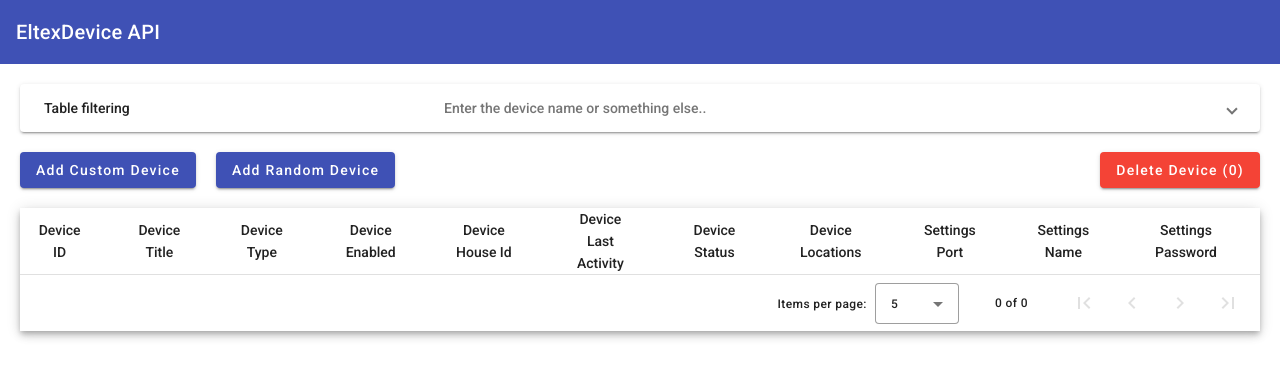
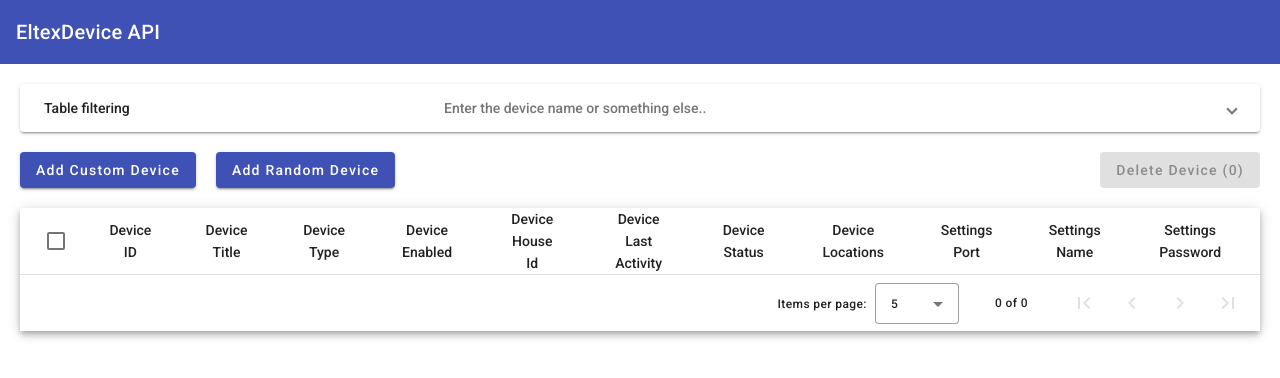
Before and after one commit to nnabse/test-eltex, an Angular app: page /devices in a window 1280 px wide. Shown: the top 378 px of the page. Built offline with nearby package versions, Linux system fonts and the light colour scheme.

Commit message:
add devices table checkboxes for device selecting, add device removing dialog

```diff
--- /dev/null
+++ b/src/app/features/devices/device-remove-dialog/device-remove-dialog.component.html
@@ -0,0 +1,15 @@
+<h1 mat-dialog-title>
+  Device<span *ngIf="data.devices.length > 1">s</span> Removing
+</h1>
+<div class="flex flex-col gap20" mat-dialog-content>
+  <p>
+    Are you sure you want delete devices ({{ data.devices.length }}) with id:
+  </p>
+  <ng-container *ngFor="let device of data.devices">
+    {{ device.id }} <br/>
+  </ng-container>
+</div>
+<div mat-dialog-actions>
+  <button (click)="removeDevices()" color="warn" mat-dialog-close mat-raised-button>Delete</button>
+  <button mat-dialog-close mat-raised-button>Cancel</button>
+</div>
--- /dev/null
+++ b/src/app/features/devices/device-remove-dialog/device-remove-dialog.component.scss
@@ -0,0 +1,2 @@
+@import "variables";
+@import "flex";
--- /dev/null
+++ b/src/app/features/devices/device-remove-dialog/device-remove-dialog.component.ts
@@ -0,0 +1,22 @@
+import { ChangeDetectionStrategy, Component, Inject } from '@angular/core';
+import { MAT_DIALOG_DATA } from '@angular/material/dialog';
+import { RemoveDialogData } from '@features/devices/device-remove-dialog/device-remove-dialog.model';
+
+@Component({
+  selector: 'device-remove-dialog',
+  templateUrl: './device-remove-dialog.component.html',
+  styleUrls: ['./device-remove-dialog.component.scss'],
+  changeDetection: ChangeDetectionStrategy.OnPush,
+})
+export class DeviceRemoveDialogComponent {
+  constructor(
+    @Inject(MAT_DIALOG_DATA) protected readonly data: RemoveDialogData
+  ) {}
+
+  protected removeDevices(): void {
+    const idList: string[] = [];
+    for (let i = 0; i <= this.data.devices.length - 1; i++) {
+      idList.push(this.data.devices[i].id);
+    }
+  }
+}
--- /dev/null
+++ b/src/app/features/devices/device-remove-dialog/device-remove-dialog.model.ts
@@ -0,0 +1,5 @@
+import { Device } from '@interfaces/device.interfaces';
+
+export interface RemoveDialogData {
+  devices: Device[];
+}
--- a/src/app/features/devices/device-remove/device-remove.component.html
+++ b/src/app/features/devices/device-remove/device-remove.component.html
@@ -1,4 +1,9 @@
-<button (click)="removeSelectedDevices()" color="warn" mat-raised-button>
-  Delete Device<span *ngIf="selectedDevicesNumber">s</span>
+<button
+  (click)="openRemoveDevicesDialog()"
+  [disabled]="!selectedDevicesNumber"
+  color="warn"
+  mat-raised-button
+>
+  Delete Device<span *ngIf="selectedDevicesNumber > 1">s</span>
   ({{ selectedDevicesNumber }})
 </button>
--- a/src/app/features/devices/device-remove/device-remove.component.ts
+++ b/src/app/features/devices/device-remove/device-remove.component.ts
@@ -1,4 +1,7 @@
 import { ChangeDetectionStrategy, Component, Input } from '@angular/core';
+import { MatDialog } from '@angular/material/dialog';
+import { DeviceRemoveDialogComponent } from '@features/devices/device-remove-dialog/device-remove-dialog.component';
+import { Device } from '@interfaces/device.interfaces';
 
 @Component({
   selector: 'device-remove-button',
@@ -6,7 +9,14 @@ import { ChangeDetectionStrategy, Component, Input } from '@angular/core';
   changeDetection: ChangeDetectionStrategy.OnPush,
 })
 export class DeviceRemoveComponent {
-  @Input() selectedDevicesNumber = 0;
+  @Input() public selectedDevicesNumber = 0;
+  @Input() public selectedDevices: Device[] = [];
 
-  protected removeSelectedDevices(): void {}
+  constructor(private readonly dialog: MatDialog) {}
+
+  protected openRemoveDevicesDialog(): void {
+    this.dialog.open(DeviceRemoveDialogComponent, {
+      data: { devices: this.selectedDevices },
+    });
+  }
 }
--- a/src/app/features/devices/devices.module.ts
+++ b/src/app/features/devices/devices.module.ts
@@ -7,6 +7,7 @@ import { DeviceAddCustomComponent } from '@features/devices/device-add-custom/de
 import { DeviceAddRandomComponent } from '@features/devices/device-add-random/device-add-random.component';
 import { DeviceCreateDialogComponent } from '@features/devices/device-create-dialog/device-create-dialog.component';
 import { DeviceRemoveComponent } from '@features/devices/device-remove/device-remove.component';
+import { DeviceRemoveDialogComponent } from '@features/devices/device-remove-dialog/device-remove-dialog.component';
 import { DevicesRoutingModule } from '@features/devices/devices-routing.module';
 import { DevicesComponent } from '@features/devices/devices.component';
 import { FilterComponent } from '@features/devices/filter/filter.component';
@@ -22,6 +23,7 @@ import { SharedModule } from '@shared/shared.module';
     DeviceCreateDialogComponent,
     DeviceAddCustomComponent,
     DeviceAddRandomComponent,
+    DeviceRemoveDialogComponent,
   ],
   imports: [
     CommonModule,
--- a/src/app/features/devices/table/table.component.html
+++ b/src/app/features/devices/table/table.component.html
@@ -14,11 +14,35 @@
     <device-add-random></device-add-random>
   </div>
   <div class="remove-device-button ml-a">
-    <device-remove-button></device-remove-button>
+    <device-remove-button
+      [selectedDevicesNumber]="checkedDevicesNumber"
+      [selectedDevices]="checkedDevices"
+    >
+    </device-remove-button>
   </div>
 </div>
 <div class="devices-table mat-elevation-z5">
   <table [dataSource]="tableSource" mat-table matSort>
+    <ng-container matColumnDef="select">
+      <th *matHeaderCellDef mat-header-cell>
+        <mat-checkbox
+          (change)="$event ? toggleAllRows() : null"
+          [aria-label]="checkboxLabel()"
+          [checked]="selection.hasValue() && isAllSelected()"
+          [indeterminate]="selection.hasValue() && !isAllSelected()"
+        >
+        </mat-checkbox>
+      </th>
+      <td *matCellDef="let row" mat-cell>
+        <mat-checkbox
+          (change)="$event ? selection.toggle(row) : null"
+          (click)="$event.stopPropagation()"
+          [aria-label]="checkboxLabel(row)"
+          [checked]="selection.isSelected(row)"
+        >
+        </mat-checkbox>
+      </td>
+    </ng-container>
     <ng-container matColumnDef="id">
       <th *matHeaderCellDef mat-header-cell mat-sort-header>Device ID</th>
       <td *matCellDef="let device" mat-cell>{{ device.id }}</td>
@@ -83,7 +107,11 @@
     </ng-container>
 
     <tr *matHeaderRowDef="displayedColumns" mat-header-row></tr>
-    <tr *matRowDef="let row; columns: displayedColumns" mat-row></tr>
+    <tr
+      (click)="selection.toggle(row)"
+      *matRowDef="let row; columns: displayedColumns"
+      mat-row
+    ></tr>
   </table>
   <mat-paginator
     [pageSizeOptions]="[5, 10, 25, 50]"
--- a/src/app/features/devices/table/table.component.ts
+++ b/src/app/features/devices/table/table.component.ts
@@ -1,7 +1,9 @@
+import { SelectionModel } from '@angular/cdk/collections';
 import {
   AfterViewInit,
   ChangeDetectionStrategy,
   Component,
+  OnDestroy,
   OnInit,
   ViewChild,
 } from '@angular/core';
@@ -10,6 +12,7 @@ import { MatSort } from '@angular/material/sort';
 import { MatTableDataSource } from '@angular/material/table';
 import { TableDisplayedColumns } from '@features/devices/table/table.model';
 import { Device } from '@interfaces/device.interfaces';
+import { Subscription } from 'rxjs';
 
 @Component({
   selector: 'devices-table',
@@ -17,11 +20,13 @@ import { Device } from '@interfaces/device.interfaces';
   styleUrls: ['./table.component.scss'],
   changeDetection: ChangeDetectionStrategy.OnPush,
 })
-export class TableComponent implements OnInit, AfterViewInit {
+export class TableComponent implements OnInit, AfterViewInit, OnDestroy {
   @ViewChild(MatSort) sort?: MatSort;
   @ViewChild(MatPaginator) paginator?: MatPaginator;
-  protected tableSource = new MatTableDataSource<Device>([]);
+  protected readonly tableSource = new MatTableDataSource<Device>([]);
+  protected readonly selection = new SelectionModel<Device>(true, []);
   protected readonly displayedColumns: TableDisplayedColumns[] = [
+    TableDisplayedColumns.SELECT,
     TableDisplayedColumns.ID,
     TableDisplayedColumns.TITLE,
     TableDisplayedColumns.DEVICE_TYPE,
@@ -34,6 +39,9 @@ export class TableComponent implements OnInit, AfterViewInit {
     TableDisplayedColumns.NAME,
     TableDisplayedColumns.PASSWORD,
   ];
+  protected checkedDevicesNumber = 0;
+  protected checkedDevices: Device[] = [];
+  private checkboxSubscription = Subscription.EMPTY;
 
   ngOnInit(): void {
     const materialTableFilter = this.tableSource.filterPredicate;
@@ -43,6 +51,11 @@ export class TableComponent implements OnInit, AfterViewInit {
     ): boolean =>
       this.isTableSourceIncludesData(list, filter) ||
       materialTableFilter(list, filter);
+
+    this.checkboxSubscription = this.selection.changed.subscribe((change) => {
+      this.checkedDevices = change.source.selected;
+      this.checkedDevicesNumber = this.checkedDevices.length;
+    });
   }
 
   ngAfterViewInit(): void {
@@ -63,6 +76,33 @@ export class TableComponent implements OnInit, AfterViewInit {
     this.tableSource.sort = this.sort;
   }
 
+  ngOnDestroy() {
+    this.checkboxSubscription.unsubscribe();
+  }
+
+  protected isAllSelected(): boolean {
+    const numSelected = this.selection.selected.length;
+    const numRows = this.tableSource.data.length;
+    return numSelected === numRows;
+  }
+
+  protected toggleAllRows(): void {
+    if (this.isAllSelected()) {
+      this.selection.clear();
+      return;
+    }
+
+    this.selection.select(...this.tableSource.data);
+  }
+
+  protected checkboxLabel(row?: Device): string {
+    if (!row) return `${this.isAllSelected() ? 'deselect' : 'select'} all`;
+
+    return `${this.selection.isSelected(row) ? 'deselect' : 'select'} row${
+      row.id + 1
+    }`;
+  }
+
   protected filterData(value: string): void {
     this.tableSource.filter = value.trim().toLowerCase();
     if (this.tableSource.paginator) this.tableSource.paginator.firstPage();
--- a/src/app/features/devices/table/table.model.ts
+++ b/src/app/features/devices/table/table.model.ts
@@ -1,4 +1,5 @@
 export enum TableDisplayedColumns {
+  SELECT = 'select',
   ID = 'id',
   TITLE = 'title',
   DEVICE_TYPE = 'deviceType',
--- a/src/app/material/material.module.ts
+++ b/src/app/material/material.module.ts
@@ -1,5 +1,6 @@
 import { NgModule } from '@angular/core';
 import { MatButtonModule } from '@angular/material/button';
+import { MatCheckboxModule } from '@angular/material/checkbox';
 import { MatNativeDateModule } from '@angular/material/core';
 import { MatDatepickerModule } from '@angular/material/datepicker';
 import { MatDialogModule } from '@angular/material/dialog';
@@ -23,6 +24,7 @@ export const MaterialModules = [
   MatSelectModule,
   MatDatepickerModule,
   MatNativeDateModule,
+  MatCheckboxModule,
 ];
 
 @NgModule({
```
